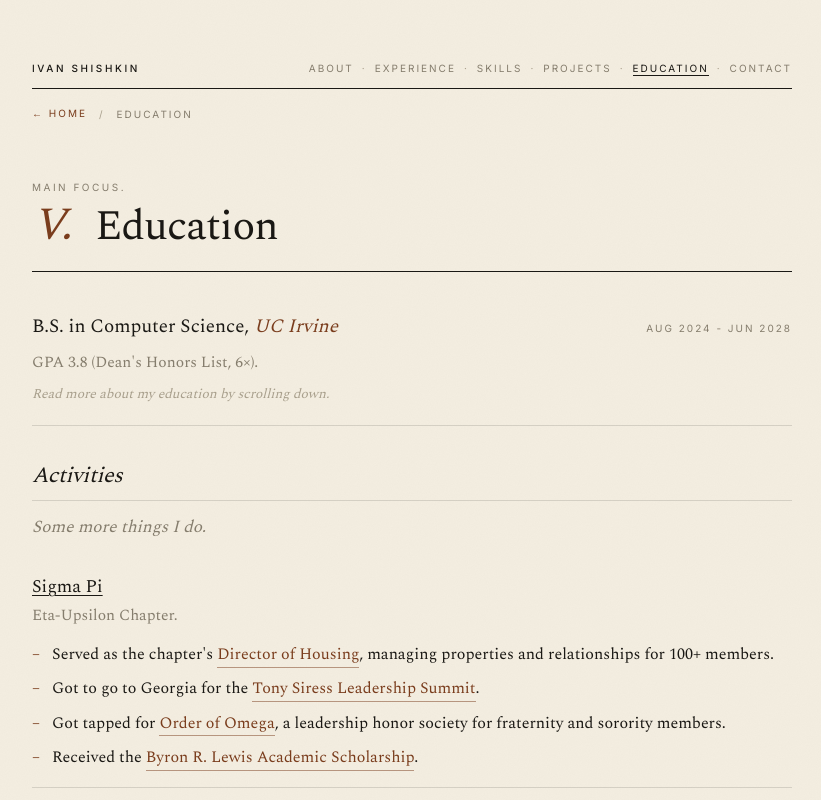
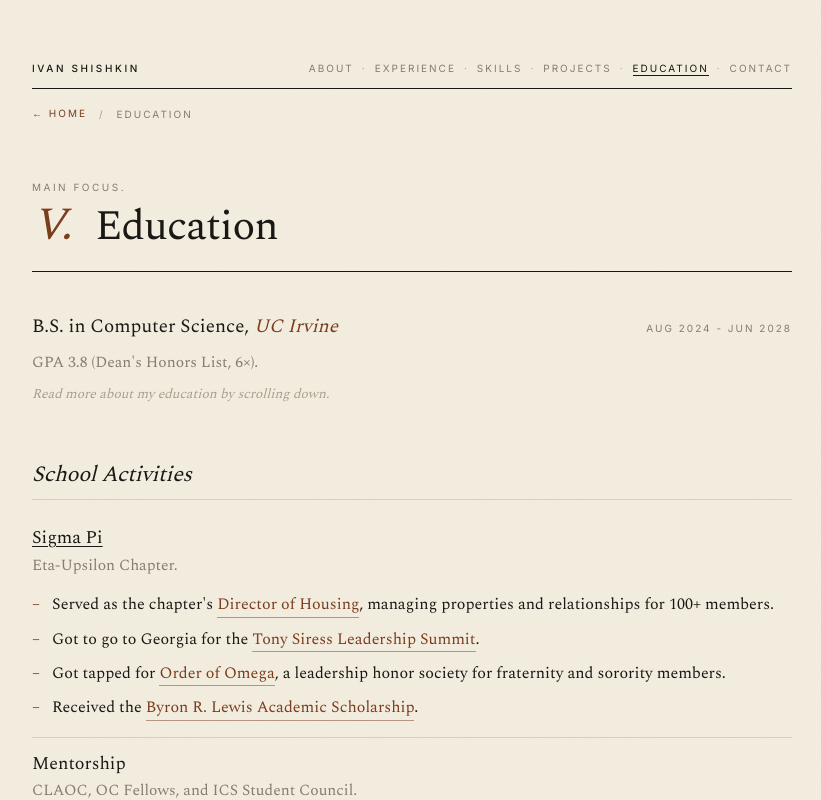
Before and after one commit to Ivan-Shishkin-Dev/Personal_Portfolio_3, a Next.js app: page /education in a window 1280 px wide. Shown: the top 800 px of the page, without its empty margins (228-1049 px from the left). Built offline with nearby package versions, Linux system fonts and the light colour scheme.

Commit message:
Rename Activities to School Activities and drop extra rule line
Remove the "Some more things I do." subtitle and the duplicate
bottom rule above the section heading.

```diff
--- a/app/education/page.tsx
+++ b/app/education/page.tsx
@@ -12,7 +12,7 @@ export const metadata: Metadata = {
 export default function EducationPage() {
   return (
     <SectionLayout slug="education">
-      <div className="entries" style={{ marginTop: -20, borderBottom: "0.5px solid var(--rule)" }}>
+      <div className="entries" style={{ marginTop: -20 }}>
         <div className="entry">
           <div style={{ display: "flex", justifyContent: "space-between", alignItems: "baseline", gap: 16 }}>
             <div className="who">B.S. in Computer Science, <em>UC Irvine</em></div>
@@ -23,8 +23,7 @@ export default function EducationPage() {
         </div>
       </div>
 
-      <h2 style={{ fontFamily: "var(--ser)", fontSize: 22, fontWeight: 400, margin: "32px 0 12px", paddingBottom: 6, borderBottom: "0.5px solid var(--rule)" }}><em>Activities</em></h2>
-      <p style={{ color: "var(--muted)", fontStyle: "italic", marginBottom: 20 }}>Some more things I do.</p>
+      <h2 style={{ fontFamily: "var(--ser)", fontSize: 22, fontWeight: 400, margin: "32px 0 12px", paddingBottom: 6, borderBottom: "0.5px solid var(--rule)" }}><em>School Activities</em></h2>
       <ul className="hobbies">
         <HobbyItem title="Sigma Pi" summary="Eta-Upsilon Chapter." titleHref="https://sigmapi.org/" alwaysOpen>
           <ul>
```
